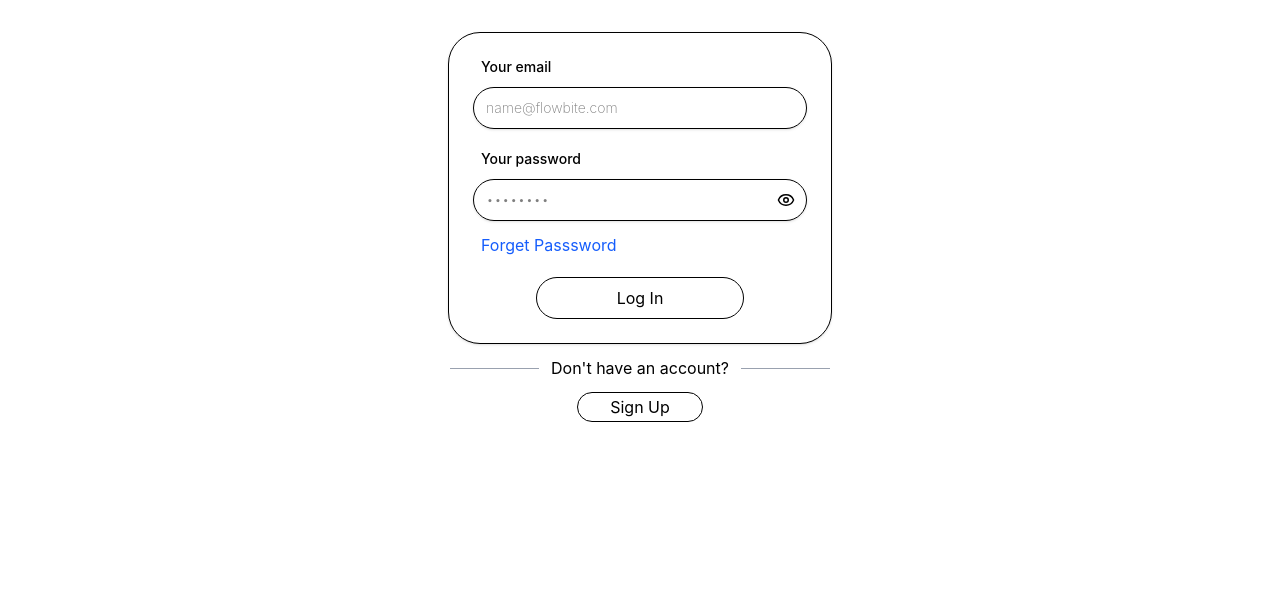
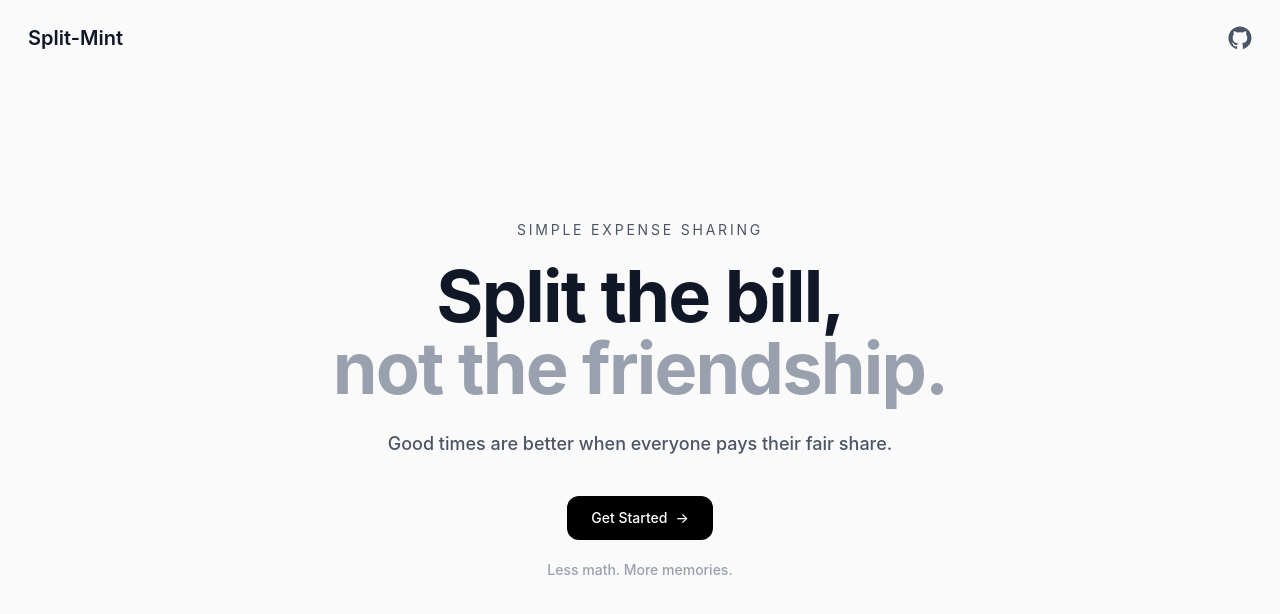
Before and after one commit to Jayant-Sharma-Dev/Split-Tracker, a React (Vite) app: page / in a window 1280 px wide. Shown: the top 614 px of the page. Built offline with nearby package versions, Linux system fonts and the light colour scheme.

Commit message:
feat: add landing page

```diff
--- a/src/pages/Home.tsx
+++ b/src/pages/Home.tsx
@@ -1,9 +1,96 @@
-
+import { useState } from "react";
+import Login from "./Login";
+import SignUp from "./SignUp";
 
 const Home = () => {
+  const [isAuthOpen, setIsAuthOpen] = useState<boolean>(false);
+  const [authView, setAuthView] = useState<"login" | "signup">("login");
+
   return (
-    <div>This is split</div>
-  )
-}
+    <div className="relative min-h-screen bg-[#fafafa] text-gray-900">
+      <div className={isAuthOpen ? "pointer-events-none blur-[1px]" : ""}>
+      <header className="flex items-center justify-between px-7 py-6">
+        <h1 className="text-xl  font-semibold ">Split-Mint</h1>
 
-export default Home
+        <a
+          href="https://github.com/"
+          target="_blank"
+          rel="noreferrer"
+          className="text-gray-600 transition hover:text-black"
+          aria-label="GitHub"
+        >
+          <svg
+            xmlns="https://github.com/Jayant-Sharma-Dev/Split-Tracker.git"
+            viewBox="0 0 24 24"
+            fill="currentColor"
+            className="h-6 w-6"
+          >
+            <path d="M12 .5C5.65.5.5 5.65.5 12c0 5.08 3.29 9.39 7.86 10.91.58.11.79-.25.79-.56v-2.01c-3.2.7-3.87-1.36-3.87-1.36-.53-1.33-1.28-1.69-1.28-1.69-1.04-.71.08-.7.08-.7 1.15.08 1.76 1.18 1.76 1.18 1.02 1.75 2.67 1.25 3.32.96.1-.74.4-1.25.73-1.54-2.55-.29-5.23-1.28-5.23-5.69 0-1.26.45-2.29 1.18-3.1-.12-.29-.51-1.47.11-3.06 0 0 .96-.31 3.15 1.18a10.9 10.9 0 0 1 5.74 0c2.19-1.49 3.15-1.18 3.15-1.18.62 1.59.23 2.77.11 3.06.73.81 1.18 1.84 1.18 3.1 0 4.42-2.69 5.39-5.25 5.68.41.35.78 1.04.78 2.1v3.11c0 .31.21.67.8.56A11.51 11.51 0 0 0 23.5 12C23.5 5.65 18.35.5 12 .5Z" />
+          </svg>
+        </a>
+      </header>
+
+      <main className="flex min-h-[calc(100vh-88px)] items-start justify-center px-6 pt-20 lg:items-center lg:pt-0">
+        <div className="max-w-3xl text-center lg:-translate-y-8">
+          <p className="mb-5 text-sm font-normal uppercase tracking-[0.2em] text-gray-600">
+            Simple expense sharing
+          </p>
+
+          <h2 className="text-5xl font-bold tracking-tight sm:text-6xl md:text-7xl">
+           Split the bill,
+            <br />
+            <span className="text-gray-400">not the friendship.</span>
+          </h2>
+
+          <p className="mx-auto mt-6 max-w-xl font-medium text-lg leading-8 text-gray-600">
+         Good times are better when everyone pays their fair share.
+          </p>
+
+          <button
+            type="button"
+            onClick={() => {
+              setAuthView("login");
+              setIsAuthOpen(true);
+            }}
+            className="mt-9 inline-flex items-center rounded-xl bg-black px-6 py-3 text-sm font-medium text-white transition hover:-translate-y-0.5 hover:bg-gray-800"
+          >
+            Get Started
+            <span className="ml-2">→</span>
+          </button>
+
+          <p className="mt-5 text-sm font-medium text-gray-400">
+            Less math. More memories.
+          </p>
+        </div>
+      </main>
+      </div>
+
+      {isAuthOpen && (
+        <div
+          className="fixed inset-0 z-50 flex items-start justify-center overflow-y-auto bg-black/30 px-4 py-6 backdrop-blur-[1px] lg:items-center"
+          onClick={() => setIsAuthOpen(false)}
+        >
+          <div
+            className="relative w-full max-w-md rounded-3xl"
+            onClick={(event) => event.stopPropagation()}
+          >
+            <button
+              type="button"
+              onClick={() => setIsAuthOpen(false)}
+              className="absolute right-4 top-4 z-10 rounded-full bg-white/90 px-3 py-1 text-sm font-medium text-gray-700 shadow hover:bg-white"
+            >
+              Close
+            </button>
+            {authView === "login" ? (
+              <Login onOpenSignUp={() => setAuthView("signup")} />
+            ) : (
+              <SignUp />
+            )}
+          </div>
+        </div>
+      )}
+    </div>
+  );
+};
+
+export default Home;
--- a/src/pages/Login.tsx
+++ b/src/pages/Login.tsx
@@ -4,7 +4,12 @@ import { NavLink } from "react-router-dom";
 import { useAuth } from "../components/context/AuthContext";
 import { Eye, EyeOff } from "lucide-react";
 import toast from "react-hot-toast";
-const LogIn = () => {
+
+type LoginProps = {
+  onOpenSignUp?: () => void;
+};
+
+const LogIn = ({ onOpenSignUp }: LoginProps) => {
   const { login } = useAuth();
   const [formData, setFormData] = useState({
     email: "",
@@ -40,7 +45,7 @@ navigate("/dashboard");
 };
   return (
     <div>
-      <div className="flex items-center justify-center bg-neutral-secondary-medium px-4 pt-8">
+      <div className="flex items-center justify-center bg-neutral-secondary-medium px-4 pt-8 scrollbar-none">
         <form
           onSubmit={handleSubmit}
           className="w-full max-w-sm rounded-4xl border border-default-medium bg-white px-6 pt-6 shadow"
@@ -126,31 +131,30 @@ className="flex justify-center items-center pb-6">
             <p className="mt-3 text-sm text-red-600">{submitMessage}</p>
           )}
 
+          <div className="mx-auto mt-4 flex w-full items-center gap-3">
+            <div className="h-px flex-1 bg-gray-300"></div>
+            <span className="whitespace-nowrap text-sm text-black">
+              Don&apos;t have an account?
+            </span>
+            <div className="h-px flex-1 bg-gray-300"></div>
+          </div>
+
+          <div className="pt-3 pb-4 flex justify-center">
+            <div className="text-s border px-4 py-0.5 rounded-3xl hover:cursor-pointer transition transform ease-in-out hover:bg-gray-100 active:scale-97 active:bg-blue-100 active:border-blue-300 w-fit">
+              {onOpenSignUp ? (
+                <button
+                className="block cursor-pointer" type="button" onClick={onOpenSignUp}>
+                  Sign Up
+                </button>
+              ) : (
+                <NavLink to="/signup" className="block cursor-pointer">
+                  Sign Up
+                </NavLink>
+              )}
+            </div>
+          </div>
+
         </form>
-      </div>
-      <div>
-        <div className="w-95 mx-auto flex items-center gap-3 mt-3">
-          <div className="flex-1 h-px bg-gray-400"></div>
-          <span className=" text-black whitespace-nowrap">
-            Don't have an account?
-          </span>
-          <div className="flex-1 h-px bg-gray-400"></div>
-        </div>
-        <div
-        className="pt-3 flex justify-center">
-
-
-        <div
-       className=" text-s border px-8 py-0.5 rounded-3xl hover:cursor-pointer transition transform ease-in-out hover:bg-gray-100 active:scale-97  active:bg-blue-100
-          active:border-blue-300 w-fit ">
-          <NavLink
-  to="/signup"
-
->
-  Sign Up
-</NavLink>
- </div>
-        </div>
       </div>
     </div>
   );
--- a/src/routes/AppRoutes.tsx
+++ b/src/routes/AppRoutes.tsx
@@ -2,29 +2,31 @@ import {
   BrowserRouter,
   Routes,
   Route,
+  Navigate,
 } from "react-router-dom";
-
-import Login from "../pages/Login";
-import Signup from "../pages/SignUp";
 import Dashboard from "../pages/Dashboard";
 import Profile from "../pages/Profile";
 import NotFound from "../pages/NotFound";
-import RootLayout from "./RootLayout";
 import ForgetPass from "../pages/ForgetPass";
 import ProtectedRoute from "../components/context/ProtectedRoutes";
 import ResetPass from "../pages/ResetPass";
 import GroupPage from "../pages/GroupPage";
+import Home from "../pages/Home";
 
 const AppRoutes = () => {
   return (
     <BrowserRouter>
       <Routes>
 
-                <Route element={<RootLayout />}>
 
-                    <Route path="/" element={<Login />} />
 
-                    <Route path="/signup" element={<Signup />} />
+        <Route path="/" element={<Home />} />
+
+                    <Route path="/home" element={<Navigate to="/" replace />} />
+
+                    <Route path="/login" element={<Navigate to="/" replace />} />
+
+                    <Route path="/signup" element={<Navigate to="/" replace />} />
 
         <Route path="/dashboard" element={<ProtectedRoute><Dashboard /></ProtectedRoute>} />
 
@@ -37,13 +39,11 @@ const AppRoutes = () => {
           }
         />
 
-                    <Route path="/profile" element={<ProtectedRoute><Profile/></ProtectedRoute>} />
+        <Route path="/profile" element={<ProtectedRoute><Profile /></ProtectedRoute>} />
 
         <Route path="*" element={<NotFound />} />
-                    <Route path="/forgetPass" element={<ForgetPass/>} />
-                    <Route path="/resetPass" element={<ResetPass/>} />
-
-                </Route>
+        <Route path="/forgetPass" element={<ForgetPass />} />
+        <Route path="/resetPass" element={<ResetPass />} />
 
       </Routes>
     </BrowserRouter>
--- a/src/routes/RootLayout.tsx
+++ /dev/null
@@ -1,53 +0,0 @@
-import { Outlet } from "react-router-dom";
-import { NavLink } from "react-router-dom";
-import { useAuth } from "../components/context/AuthContext";
-const RootLayout = () => {
-    const { user, logout } = useAuth();
-
-
-    return (
-        <>
-         {user && (
-            <header className="flex border-b items-center justify-between px-10 py-6">
-                <span className="font-bold text-lg">SplitMint</span>
-                <div className="flex gap-6 items-center">
-                    <NavLink
-                        to="/dashboard"
-                        className={({ isActive }) =>
-                            `hover:underline hover:scale-105 transform ease-in-out ${isActive ? "text-blue-500" : "text-black"
-                            }`
-                        }
-                    >
-                        Dashboard
-                    </NavLink>
-                    <NavLink
-                        to={`/group/1`}
-                        className={({ isActive }) =>
-                            `hover:underline hover:scale-105 transform ease-in-out ${isActive ? "text-blue-500" : "text-black"
-                            }`
-                        }
-                    >
-                        Group
-                    </NavLink>
-                    <NavLink
-                        to="/profile"
-                        className={({ isActive }) =>
-                            `hover:underline hover:scale-105 transform ease-in-out ${isActive ? "text-blue-500" : "text-black"
-                            }`
-                        }
-                    >
-                        Profile
-                    </NavLink>
-                     <button onClick={logout} className="hover:cursor-pointer">Logout</button>
-                </div>
-
-            </header>)}
-            <Outlet />
-
-            {/* Footer later */}
-
-        </>
-    );
-};
-
-export default RootLayout;
```
Lines whose indentation alone changed are shown as unchanged.
